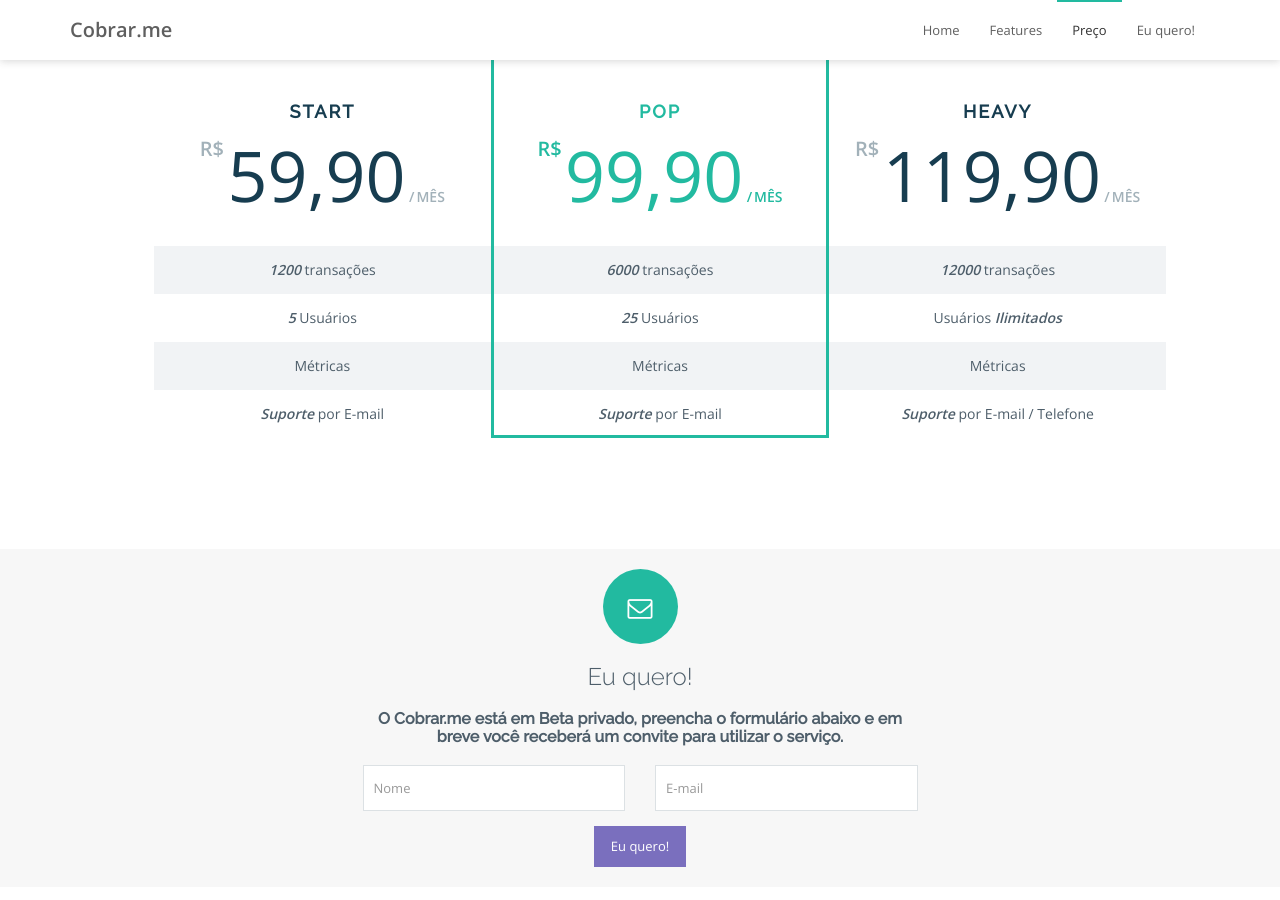
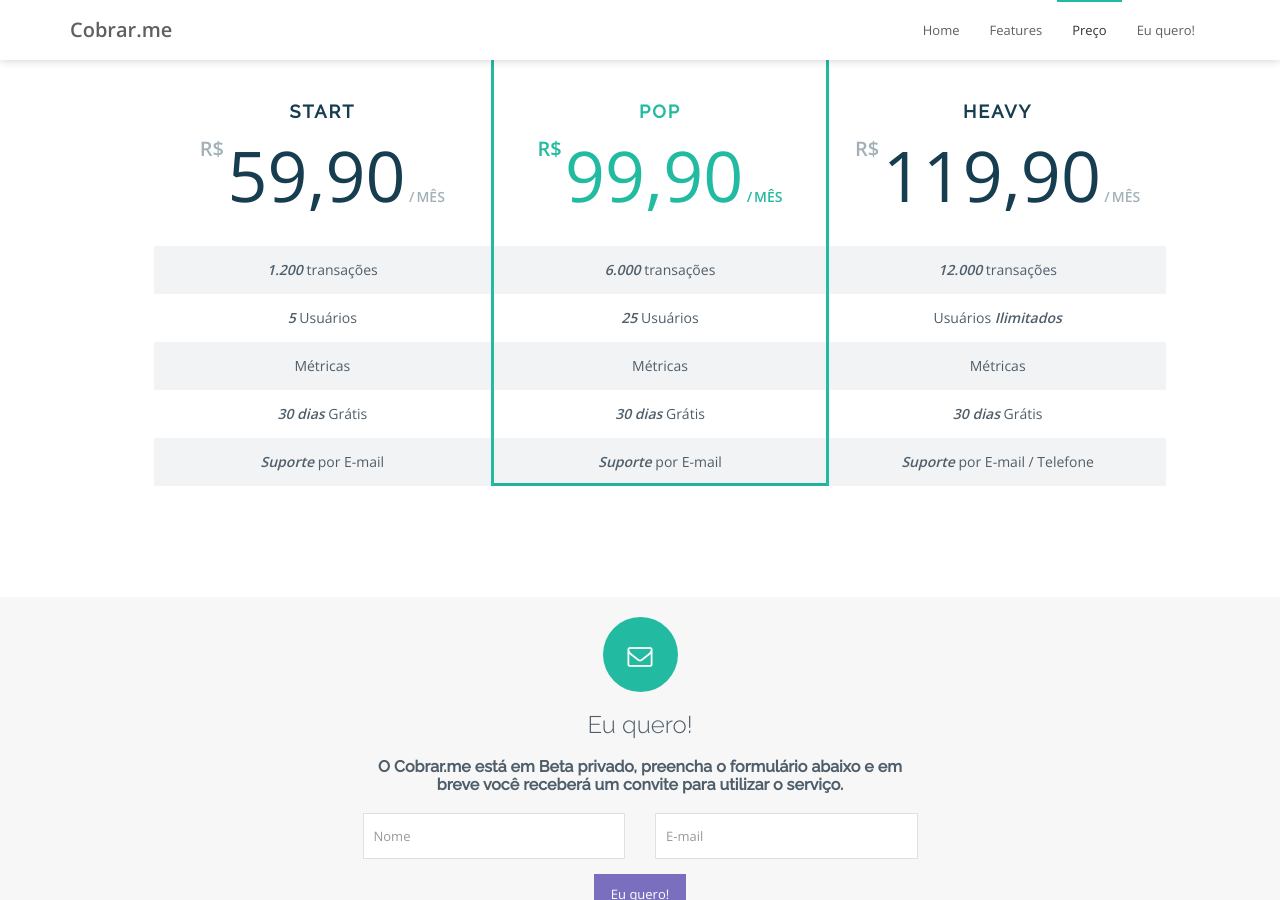
Before and after one commit to cobrarme/cobrarme.github.io, a Jekyll site: the page index.html, which Jekyll copies as it is, in a window 1280 px wide and 900 px high, scrolled down 2214 px. Built offline with Jekyll 4.4.1, drawn with Linux system fonts in a browser that asks for light colours.

Commit message:
add free

```diff
--- a/index.html
+++ b/index.html
@@ -174,9 +174,10 @@
                                     </header>
                                     <div class="cd-pricing-body">
                                         <ul class="cd-pricing-features">
-                                            <li><em>1200</em> transações</li>
+                                            <li><em>1.200</em> transações</li>
                                             <li><em>5</em> Usuários</li>
                                             <li>Métricas</li>
+                                            <li><em>30 dias</em> Grátis</li>
                                             <li><em>Suporte</em> por E-mail</li>
                                         </ul>
                                     </div>
@@ -199,9 +200,10 @@
                                     </header>
                                     <div class="cd-pricing-body">
                                         <ul class="cd-pricing-features">
-                                          <li><em>6000</em> transações</li>
+                                          <li><em>6.000</em> transações</li>
                                           <li><em>25</em> Usuários</li>
                                           <li>Métricas</li>
+                                          <li><em>30 dias</em> Grátis</li>
                                           <li><em>Suporte</em> por E-mail</li>
                                         </ul>
                                     </div>
@@ -224,9 +226,10 @@
                                     </header>
                                     <div class="cd-pricing-body">
                                         <ul class="cd-pricing-features">
-                                          <li><em>12000</em> transações</li>
+                                          <li><em>12.000</em> transações</li>
                                           <li>Usuários <em>Ilimitados</em></li>
                                           <li>Métricas</li>
+                                          <li><em>30 dias</em> Grátis</li>
                                           <li><em>Suporte</em> por E-mail / Telefone</li>
                                         </ul>
                                     </div>
```
Also changed, not shown: 1 other file.
